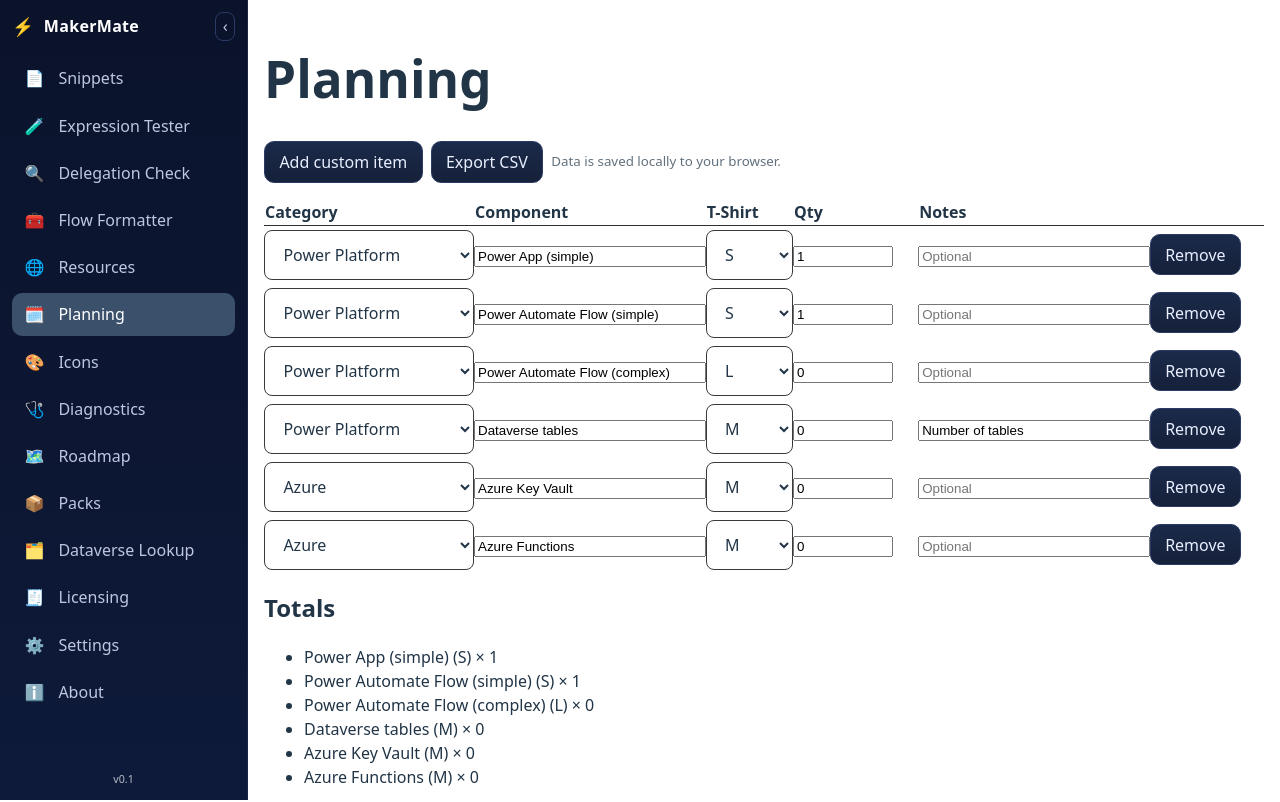
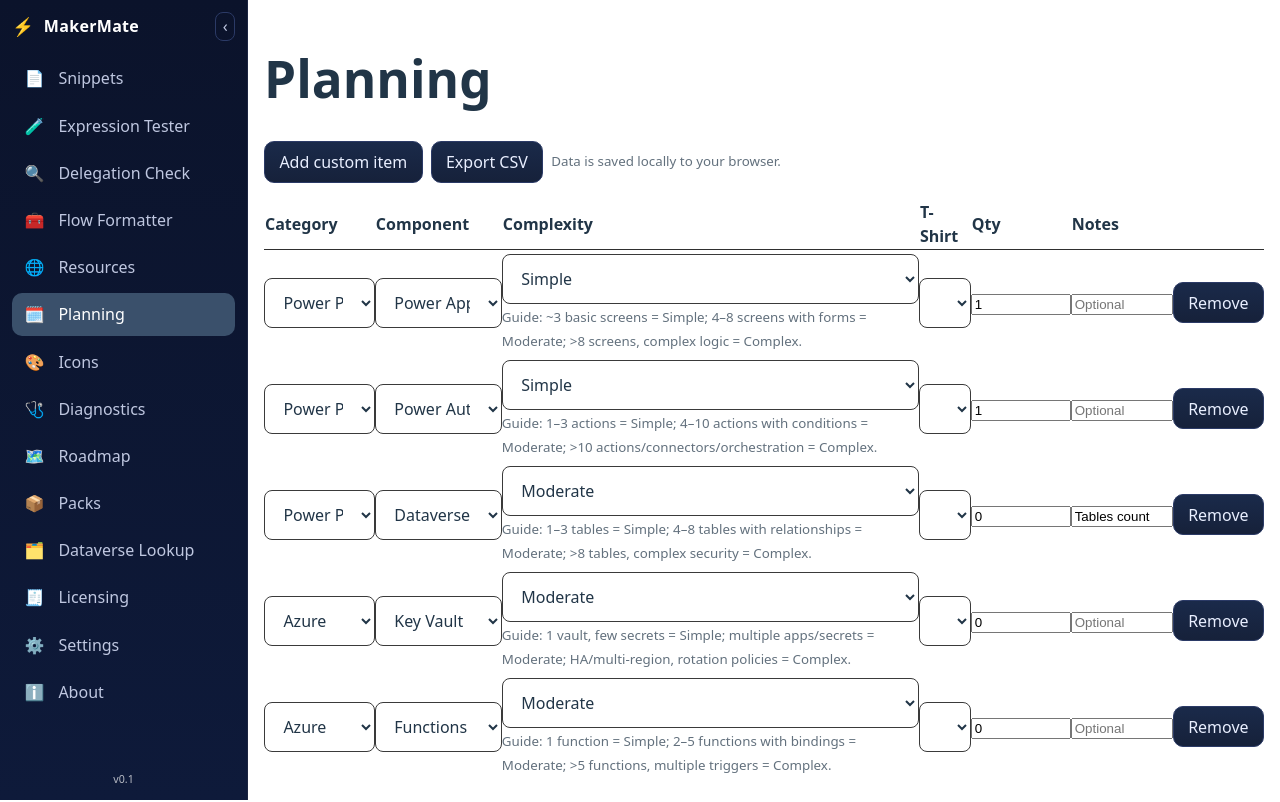
Before and after one commit to eek2020/PowerPlatformCompanion, a React (Vite) app in the folder web/: page /planning in a window 1280 px wide. Shown: the top 802 px of the page. Built offline with nearby package versions, Linux system fonts and the light colour scheme.

Commit message:
planning: cascading category→component dropdown; complexity with guidance; configurable component lists in Settings (localStorage mm.planning.components.v1); CSV includes complexity; compatibility backfill

```diff
--- a/web/src/pages/PlanningPage.tsx
+++ b/web/src/pages/PlanningPage.tsx
@@ -1,24 +1,37 @@
 import { useEffect, useMemo, useState } from 'react'
 
 export type TShirt = 'XS' | 'S' | 'M' | 'L' | 'XL'
+export type Complexity = 'Simple' | 'Moderate' | 'Complex'
 
 export type PlanItem = {
   id: string
   category: 'Power Platform' | 'Azure' | 'Other'
   component: string
+  complexity: Complexity
   size: TShirt
   qty: number
   notes?: string
 }
 
 const DEFAULTS: PlanItem[] = [
-  { id: 'pp-app-simple', category: 'Power Platform', component: 'Power App (simple)', size: 'S', qty: 1 },
-  { id: 'pp-flow-simple', category: 'Power Platform', component: 'Power Automate Flow (simple)', size: 'S', qty: 1 },
-  { id: 'pp-flow-complex', category: 'Power Platform', component: 'Power Automate Flow (complex)', size: 'L', qty: 0 },
-  { id: 'pp-dataverse-tables', category: 'Power Platform', component: 'Dataverse tables', size: 'M', qty: 0, notes: 'Number of tables' },
-  { id: 'az-keyvault', category: 'Azure', component: 'Azure Key Vault', size: 'M', qty: 0 },
-  { id: 'az-functions', category: 'Azure', component: 'Azure Functions', size: 'M', qty: 0 },
+  { id: 'pp-app', category: 'Power Platform', component: 'Power Apps', complexity: 'Simple', size: 'S', qty: 1 },
+  { id: 'pp-flow', category: 'Power Platform', component: 'Power Automate', complexity: 'Simple', size: 'S', qty: 1 },
+  { id: 'pp-dataverse', category: 'Power Platform', component: 'Dataverse', complexity: 'Moderate', size: 'M', qty: 0, notes: 'Tables count' },
+  { id: 'az-keyvault', category: 'Azure', component: 'Key Vault', complexity: 'Moderate', size: 'M', qty: 0 },
+  { id: 'az-functions', category: 'Azure', component: 'Functions', complexity: 'Moderate', size: 'M', qty: 0 },
 ]
+
+type ComponentsConfig = {
+  'Power Platform': string[]
+  Azure: string[]
+}
+
+const DEFAULT_COMPONENTS: ComponentsConfig = {
+  'Power Platform': ['Power Apps', 'Power Automate', 'Power BI', 'Power Pages', 'Dataverse'],
+  Azure: ['Functions', 'Key Vault', 'App Service', 'Storage Account', 'Service Bus']
+}
+
+const COMPONENTS_KEY = 'mm.planning.components.v1'
 
 const STORAGE_KEY = 'mm.planning.v1'
 
@@ -26,7 +39,18 @@ export default function PlanningPage() {
   const [items, setItems] = useState<PlanItem[]>(() => {
     try {
       const raw = localStorage.getItem(STORAGE_KEY)
-      if (raw) return JSON.parse(raw) as PlanItem[]
+      if (raw) {
+        const parsed = JSON.parse(raw) as Partial<PlanItem>[]
+        return parsed.map(p => ({
+          id: p.id!,
+          category: (p.category as PlanItem['category']) ?? 'Power Platform',
+          component: p.component ?? 'Power Apps',
+          complexity: (p as any).complexity ?? 'Simple',
+          size: (p.size as TShirt) ?? 'M',
+          qty: typeof p.qty === 'number' ? p.qty : 1,
+          notes: p.notes
+        }))
+      }
     } catch {}
     return DEFAULTS
   })
@@ -36,10 +60,19 @@ export default function PlanningPage() {
   }, [items])
 
   const sizes: TShirt[] = ['XS', 'S', 'M', 'L', 'XL']
+  const complexities: Complexity[] = ['Simple', 'Moderate', 'Complex']
+
+  const componentsConfig: ComponentsConfig = useMemo(() => {
+    try {
+      const raw = localStorage.getItem(COMPONENTS_KEY)
+      if (raw) return { ...DEFAULT_COMPONENTS, ...JSON.parse(raw) }
+    } catch {}
+    return DEFAULT_COMPONENTS
+  }, [])
 
   const addCustom = () => {
     const id = `custom-${Date.now()}`
-    setItems(prev => [...prev, { id, category: 'Other', component: 'Custom item', size: 'M', qty: 1 }])
+    setItems(prev => [...prev, { id, category: 'Power Platform', component: componentsConfig['Power Platform'][0] ?? 'Power Apps', complexity: 'Simple', size: 'M', qty: 1 }])
   }
 
   const remove = (id: string) => setItems(prev => prev.filter(i => i.id !== id))
@@ -49,8 +82,8 @@ export default function PlanningPage() {
   }
 
   const csv = useMemo(() => {
-    const header = ['Category', 'Component', 'T-Shirt', 'Qty', 'Notes']
-    const rows = items.map(i => [i.category, i.component, i.size, String(i.qty), i.notes ?? ''])
+    const header = ['Category', 'Component', 'Complexity', 'T-Shirt', 'Qty', 'Notes']
+    const rows = items.map(i => [i.category, i.component, i.complexity, i.size, String(i.qty), i.notes ?? ''])
     const escape = (v: string) => /[",\n]/.test(v) ? '"' + v.replace(/"/g, '""') + '"' : v
     return [header, ...rows].map(r => r.map(escape).join(',')).join('\n')
   }, [items])
@@ -93,6 +126,7 @@ export default function PlanningPage() {
             <tr>
               <th style={{ textAlign: 'left', borderBottom: '1px solid #2f2f2f' }}>Category</th>
               <th style={{ textAlign: 'left', borderBottom: '1px solid #2f2f2f' }}>Component</th>
+              <th style={{ textAlign: 'left', borderBottom: '1px solid #2f2f2f' }}>Complexity</th>
               <th style={{ textAlign: 'left', borderBottom: '1px solid #2f2f2f' }}>T-Shirt</th>
               <th style={{ textAlign: 'left', borderBottom: '1px solid #2f2f2f' }}>Qty</th>
               <th style={{ textAlign: 'left', borderBottom: '1px solid #2f2f2f' }}>Notes</th>
@@ -103,14 +137,51 @@ export default function PlanningPage() {
             {items.map(i => (
               <tr key={i.id}>
                 <td style={{ padding: '0.25rem 0' }}>
-                  <select value={i.category} onChange={e => update(i.id, { category: e.target.value as PlanItem['category'] })}>
+                  <select
+                    value={i.category}
+                    onChange={e => {
+                      const newCat = e.target.value as PlanItem['category']
+                      if (newCat === 'Power Platform') {
+                        update(i.id, { category: newCat, component: componentsConfig['Power Platform'][0] ?? 'Power Apps' })
+                      } else if (newCat === 'Azure') {
+                        update(i.id, { category: newCat, component: componentsConfig.Azure[0] ?? 'Functions' })
+                      } else {
+                        update(i.id, { category: newCat, component: 'Custom item' })
+                      }
+                    }}>
                     <option>Power Platform</option>
                     <option>Azure</option>
                     <option>Other</option>
                   </select>
                 </td>
                 <td style={{ padding: '0.25rem 0' }}>
-                  <input value={i.component} onChange={e => update(i.id, { component: e.target.value })} style={{ width: '100%' }} />
+                  {/* Cascading component options based on selected category */}
+                  {i.category === 'Power Platform' && (
+                    <select value={i.component} onChange={e => update(i.id, { component: e.target.value })}>
+                      {componentsConfig['Power Platform'].map(c => <option key={c}>{c}</option>)}
+                    </select>
+                  )}
+                  {i.category === 'Azure' && (
+                    <select value={i.component} onChange={e => update(i.id, { component: e.target.value })}>
+                      {componentsConfig.Azure.map(c => <option key={c}>{c}</option>)}
+                    </select>
+                  )}
+                  {i.category === 'Other' && (
+                    <input value={i.component} onChange={e => update(i.id, { component: e.target.value })} style={{ width: '100%' }} placeholder="Component" />
+                  )}
+                </td>
+                <td style={{ padding: '0.25rem 0', minWidth: 160 }}>
+                  <select value={i.complexity} onChange={e => update(i.id, { complexity: e.target.value as Complexity })}>
+                    {complexities.map(c => <option key={c}>{c}</option>)}
+                  </select>
+                  <br />
+                  <small className="help">
+                    {i.category === 'Power Platform' && i.component === 'Power Apps' && 'Guide: ~3 basic screens = Simple; 4–8 screens with forms = Moderate; >8 screens, complex logic = Complex.'}
+                    {i.category === 'Power Platform' && i.component === 'Power Automate' && 'Guide: 1–3 actions = Simple; 4–10 actions with conditions = Moderate; >10 actions/connectors/orchestration = Complex.'}
+                    {i.category === 'Power Platform' && i.component === 'Dataverse' && 'Guide: 1–3 tables = Simple; 4–8 tables with relationships = Moderate; >8 tables, complex security = Complex.'}
+                    {i.category === 'Azure' && i.component === 'Functions' && 'Guide: 1 function = Simple; 2–5 functions with bindings = Moderate; >5 functions, multiple triggers = Complex.'}
+                    {i.category === 'Azure' && i.component === 'Key Vault' && 'Guide: 1 vault, few secrets = Simple; multiple apps/secrets = Moderate; HA/multi-region, rotation policies = Complex.'}
+                  </small>
                 </td>
                 <td style={{ padding: '0.25rem 0' }}>
                   <select value={i.size} onChange={e => update(i.id, { size: e.target.value as TShirt })}>
--- a/web/src/pages/SettingsPage.tsx
+++ b/web/src/pages/SettingsPage.tsx
@@ -1,4 +1,4 @@
-import { useEffect, useState } from 'react'
+import { useEffect, useMemo, useState } from 'react'
 
 export default function SettingsPage() {
   const [notifyMonths, setNotifyMonths] = useState<number>(() => {
@@ -6,9 +6,40 @@ export default function SettingsPage() {
     return Number.isFinite(v) && v >= 0 ? v : 1
   })
 
+  type ComponentsConfig = { 'Power Platform': string[]; Azure: string[] }
+  const DEFAULT_COMPONENTS: ComponentsConfig = {
+    'Power Platform': ['Power Apps', 'Power Automate', 'Power BI', 'Power Pages', 'Dataverse'],
+    Azure: ['Functions', 'Key Vault', 'App Service', 'Storage Account', 'Service Bus']
+  }
+  const COMPONENTS_KEY = 'mm.planning.components.v1'
+
+  const [ppList, setPpList] = useState<string>(() => {
+    try {
+      const raw = localStorage.getItem(COMPONENTS_KEY)
+      if (raw) return (JSON.parse(raw) as ComponentsConfig)['Power Platform'].join(', ')
+    } catch {}
+    return DEFAULT_COMPONENTS['Power Platform'].join(', ')
+  })
+  const [azList, setAzList] = useState<string>(() => {
+    try {
+      const raw = localStorage.getItem(COMPONENTS_KEY)
+      if (raw) return (JSON.parse(raw) as ComponentsConfig).Azure.join(', ')
+    } catch {}
+    return DEFAULT_COMPONENTS.Azure.join(', ')
+  })
+
+  const parsedConfig: ComponentsConfig = useMemo(() => {
+    const norm = (s: string) => s.split(',').map(x => x.trim()).filter(Boolean)
+    return { 'Power Platform': norm(ppList), Azure: norm(azList) }
+  }, [ppList, azList])
+
   useEffect(() => {
     localStorage.setItem('mm.notifyWindowMonths', String(notifyMonths))
   }, [notifyMonths])
+
+  useEffect(() => {
+    localStorage.setItem(COMPONENTS_KEY, JSON.stringify(parsedConfig))
+  }, [parsedConfig])
 
   return (
     <main className="container">
@@ -29,6 +60,22 @@ export default function SettingsPage() {
         </div>
 
         <div>
+          <h2 style={{ fontSize: '1.1rem' }}>Planning components</h2>
+          <label htmlFor="set-pp">Power Platform components (comma‑separated)</label>
+          <input id="set-pp" value={ppList} onChange={e => setPpList(e.target.value)} />
+          <small className="help">Shown in Planning when category is Power Platform.</small>
+          <label htmlFor="set-az" style={{ marginTop: 8, display: 'block' }}>Azure components (comma‑separated)</label>
+          <input id="set-az" value={azList} onChange={e => setAzList(e.target.value)} />
+          <small className="help">Shown in Planning when category is Azure.</small>
+          <div style={{ marginTop: 8, display: 'flex', gap: '0.5rem' }}>
+            <button onClick={() => { setPpList(DEFAULT_COMPONENTS['Power Platform'].join(', ')); setAzList(DEFAULT_COMPONENTS.Azure.join(', ')) }}>Reset to defaults</button>
+            <span style={{ alignSelf: 'center' }}>
+              <small>{parsedConfig['Power Platform'].length} PP / {parsedConfig.Azure.length} Azure</small>
+            </span>
+          </div>
+        </div>
+
+        <div>
           <h2 style={{ fontSize: '1.1rem' }}>Coming Soon</h2>
           <ul>
             <li>Theme and accessibility options</li>
```
Also changed, not shown: 1 other file (tests, documents, lock files or other folders).
